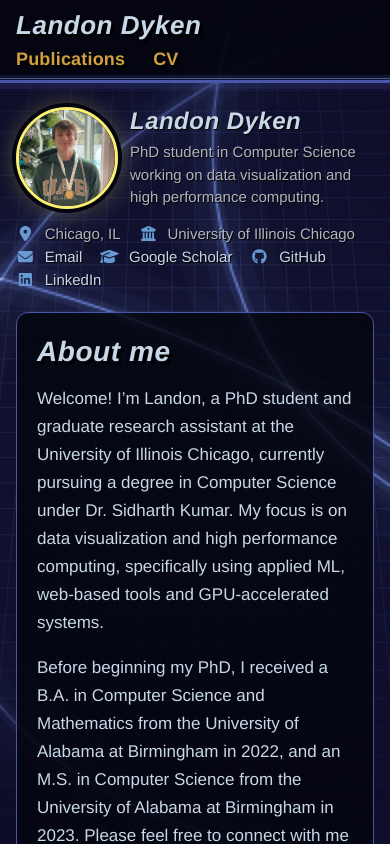
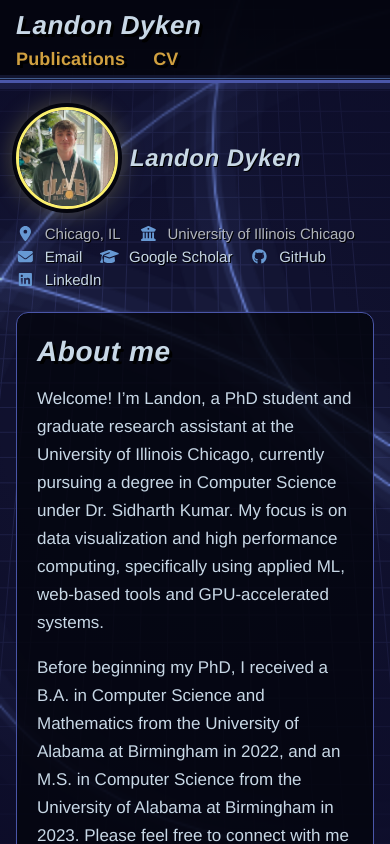
Before and after one commit to ldyken53/site, a React (Create React App) app: page /#/ in a window 390 px wide. Shown: the top 844 px of the page. Built offline with nearby package versions, Linux system fonts and the light colour scheme.

Commit message:
Remove the sidebar bio line

```diff
--- a/src/components/Sidebar.tsx
+++ b/src/components/Sidebar.tsx
@@ -13,7 +13,6 @@
         </div>
         <div className="author-content">
             <h2 className="author-name">{NAME}</h2>
-            <p className="author-bio">{PROFILE.bio}</p>
         </div>
         <ul className="author-links">
             <li><FontAwesomeIcon icon={faLocationDot} fixedWidth />{PROFILE.location}</li>
--- a/src/data/site.ts
+++ b/src/data/site.ts
@@ -6,7 +6,6 @@
 
 // Author profile shown in the sidebar.
 export const PROFILE = {
-    bio: 'PhD student in Computer Science working on data visualization and high performance computing.',
     location: 'Chicago, IL',
     employer: 'University of Illinois Chicago',
 };
--- a/src/site.css
+++ b/src/site.css
@@ -171,18 +171,12 @@
 }
 
 .author-name {
-  margin: 18px 0 6px;
+  margin: 18px 0 14px;
   font-size: 24px;
   font-weight: 700;
   font-style: italic;
   letter-spacing: 0.02em;
   color: var(--on-surface);
-}
-
-.author-bio {
-  margin: 0 0 14px;
-  line-height: 1.5;
-  color: var(--on-surface-variant);
 }
 
 .author-links {
@@ -538,10 +532,6 @@
   }
 
   .author-name {
-    margin-top: 0;
-  }
-
-  .author-bio {
     margin: 0;
   }
 
```
